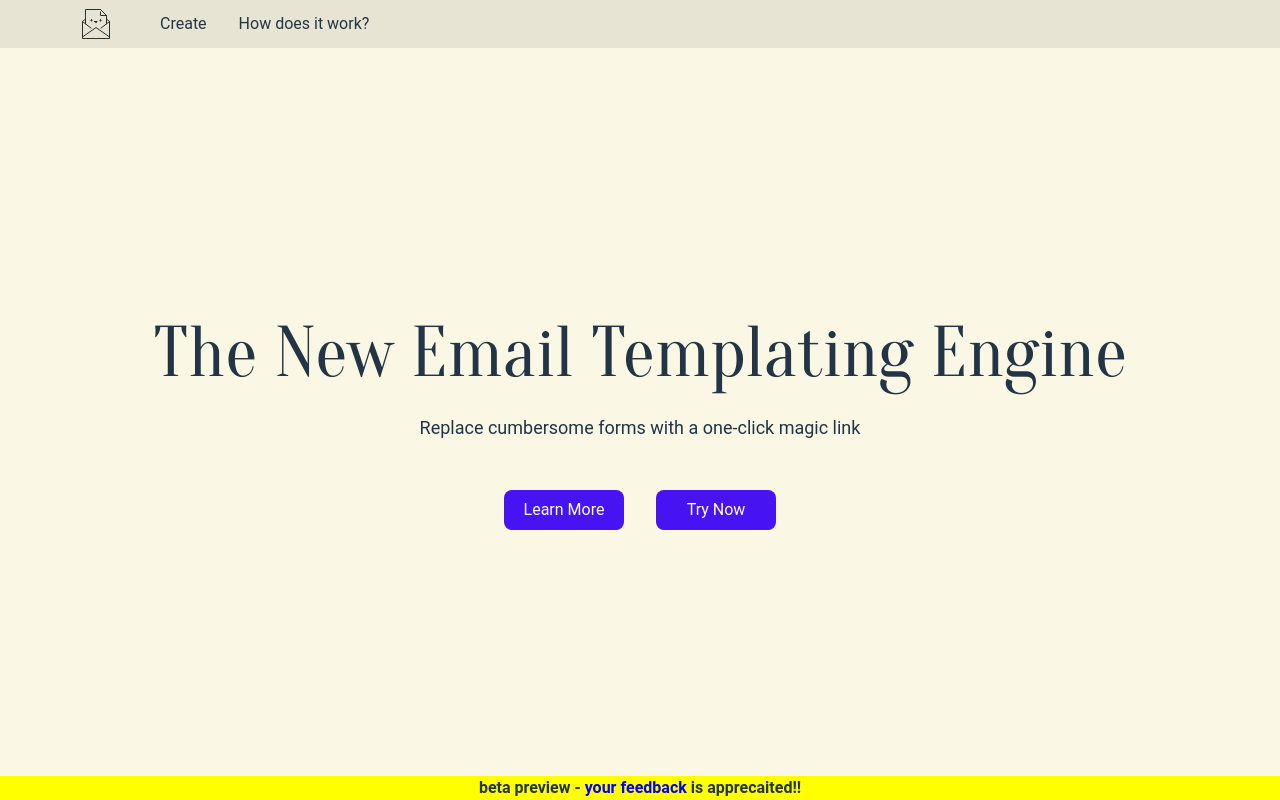
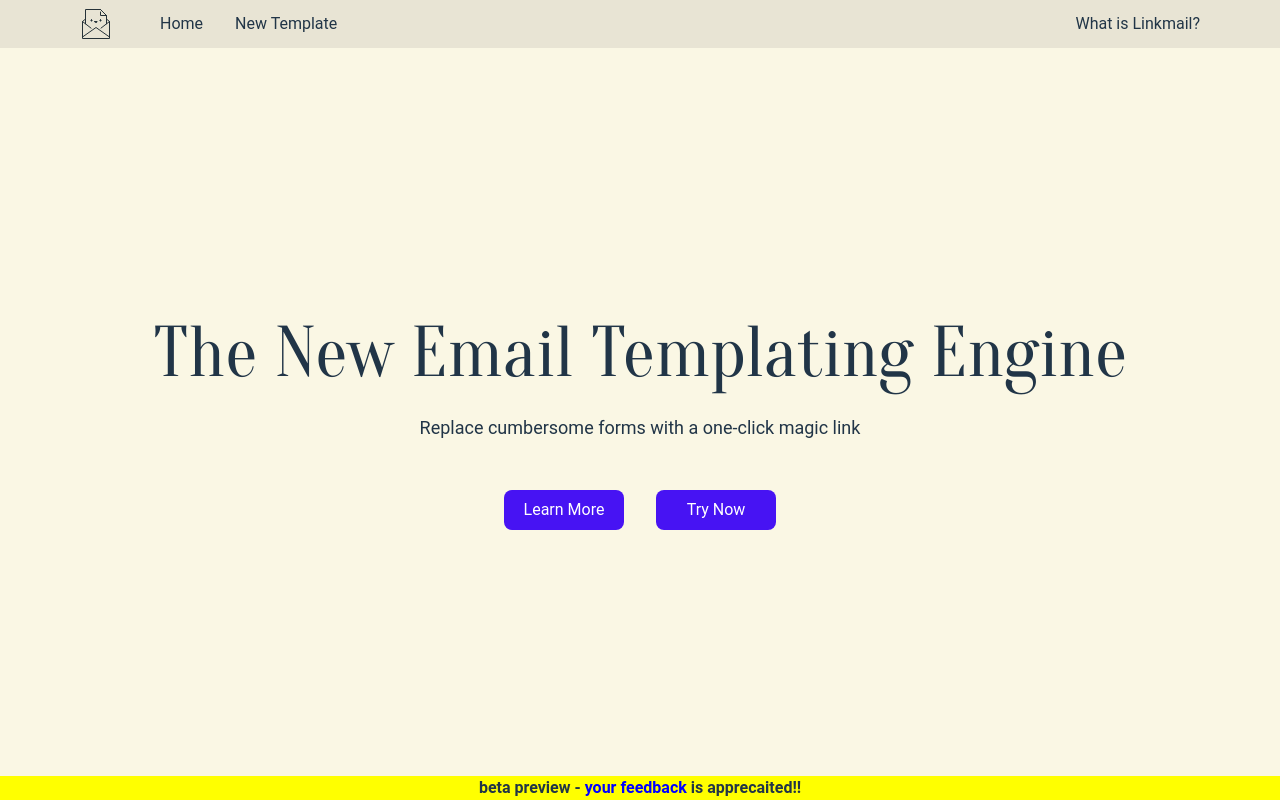
Before and after one commit to noalbalint/linkmail, a Vue app: page / in a window 1280 px wide. Built offline with nearby package versions, Linux system fonts and the light colour scheme.

Commit message:
edit nav bar

```diff
--- a/src/components/NavBar.vue
+++ b/src/components/NavBar.vue
@@ -1,5 +1,6 @@
 <template>
   <div class="nav-bar px-2 md:px-16">
+    <!-- Left side menu -->
     <section v-if="isLargeScreen">
       <div class="flex items-center">
         <NavButton
@@ -12,15 +13,17 @@
           />
         </NavButton>
         <NavButton
-          to="/create"
-          label="Create"
+          to="/"
+          label="Home"
         />
         <NavButton
-          to="/demo"
-          label="How does it work?"
+          to="/create"
+          label="New Template"
         />
       </div>
     </section>
+
+    <!-- Mobile menu -->
     <section
       v-else
       class="flex align-center"
@@ -37,11 +40,13 @@
       >
         <template v-slot="{ closeMenu }">
           <div class="nav-menu-content">
+            <!-- Logo -->
             <RouterLink to="/">
               <Button @click="closeMenu">
                 Home
               </Button>
             </RouterLink>
+            <!-- Create -->
             <RouterLink
               to="/create"
               @click="closeMenu"
@@ -50,6 +55,7 @@
                 Create
               </Button>
             </RouterLink>
+            <!-- Info -->
             <RouterLink to="/demo">
               <Button @click="closeMenu">
                 How does it work?
@@ -59,12 +65,20 @@
         </template>
       </Menu>
     </section>
+
+    <!-- Right side menu -->
     <!-- NOTE: hidden while in beta -->
-    <NavButton
-      v-if="false"
-      to="/donate"
-      label="❤️ Donate"
-    />
+    <section>
+      <NavButton
+        to="/demo"
+        label="What is Linkmail?"
+      />
+      <NavButton
+        v-if="false"
+        to="/donate"
+        label="❤️ Donate"
+      />
+    </section>
   </div>
 </template>
 
```
Also changed, not shown: src/tailwind.css.
